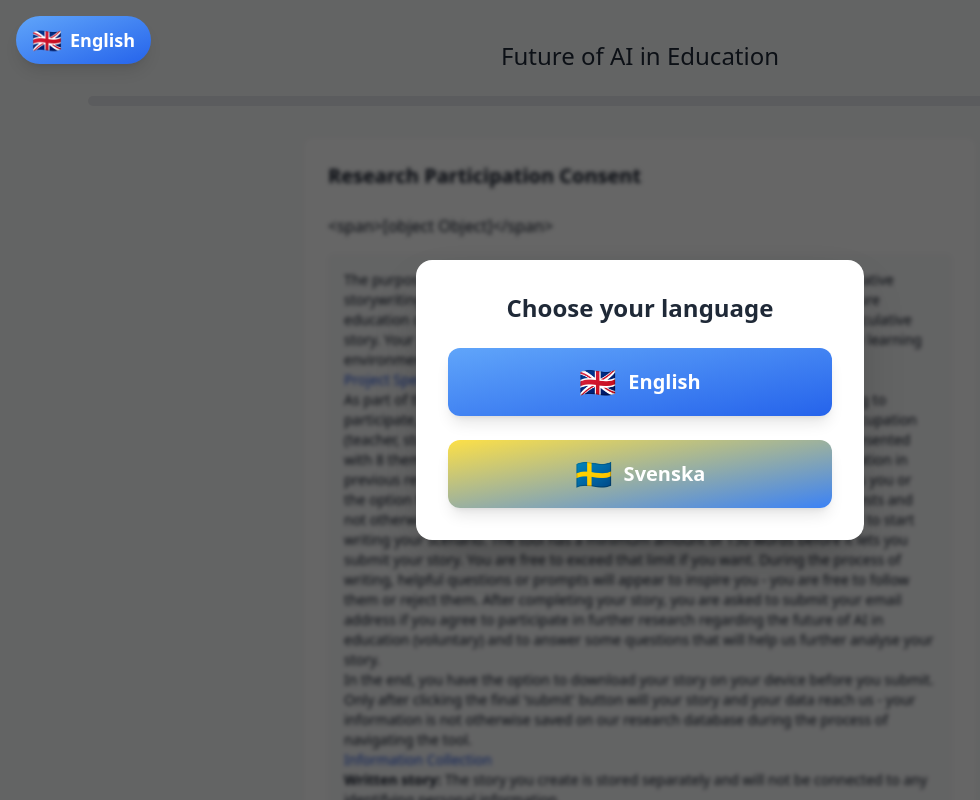
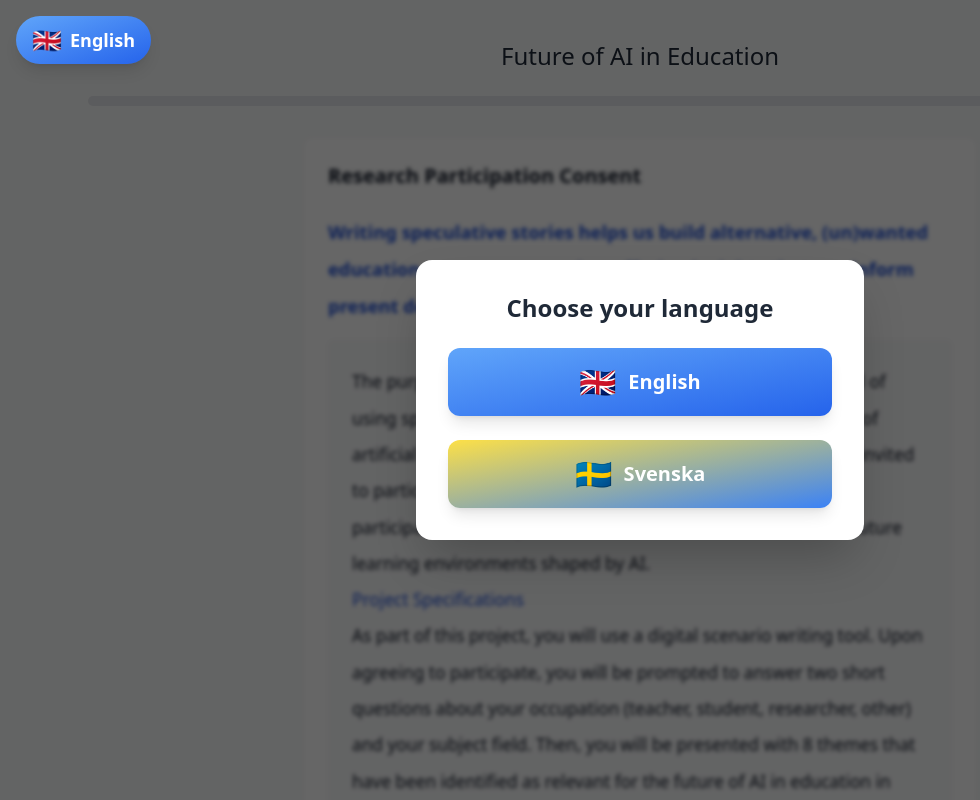
Before and after one commit to igidiotis/edspec, a React (Vite) app: page / in a window 1280 px wide. Shown: the top 800 px of the page, without its empty margins (0-980 px from the left). Built offline with nearby package versions, Linux system fonts and the light colour scheme; no server answers.

Commit message:
Enhance ConsentScreen layout and styling; adjust font sizes and line heights for improved readability and user experience.

```diff
--- a/src/pages/ConsentScreen.tsx
+++ b/src/pages/ConsentScreen.tsx
@@ -17,9 +17,13 @@ const ConsentScreen: React.FC = () => {
     <div className="max-w-2xl mx-auto bg-white rounded-lg shadow-sm p-6 animate-fade-in">
       <h2 className="text-xl font-semibold mb-6">{t('consent.title')}</h2>
 
-      <div className="prose prose-sm mb-6">
-        <Trans i18nKey="consent.intro" />
-        <div className="bg-gray-50 p-4 rounded-md my-4 text-sm" dangerouslySetInnerHTML={{ __html: t('consent.fullText') }} />
+      <div className="prose prose-base mb-6" style={{ fontSize: '1.15rem', lineHeight: '2' }}>
+        <div className="mb-4">
+          <span dangerouslySetInnerHTML={{ __html: t('consent.intro') }} />
+        </div>
+        <div className="bg-gray-50 p-6 rounded-md my-4 text-base" style={{ fontSize: '1.08rem', lineHeight: '2.1' }}
+          dangerouslySetInnerHTML={{ __html: t('consent.fullText') }}
+        />
 
         <div className="flex items-start mt-6">
           <div className="flex items-center h-5">
```
